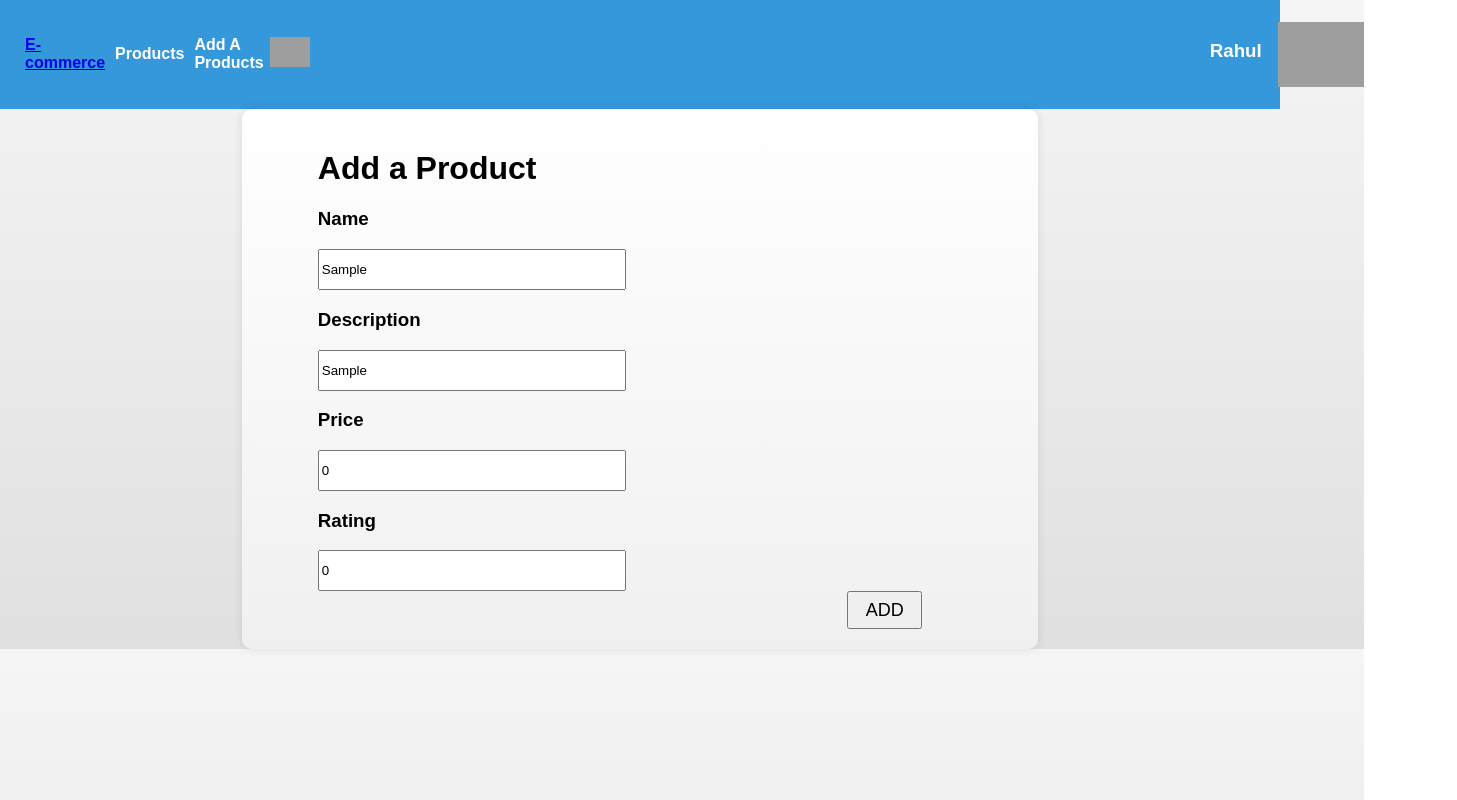
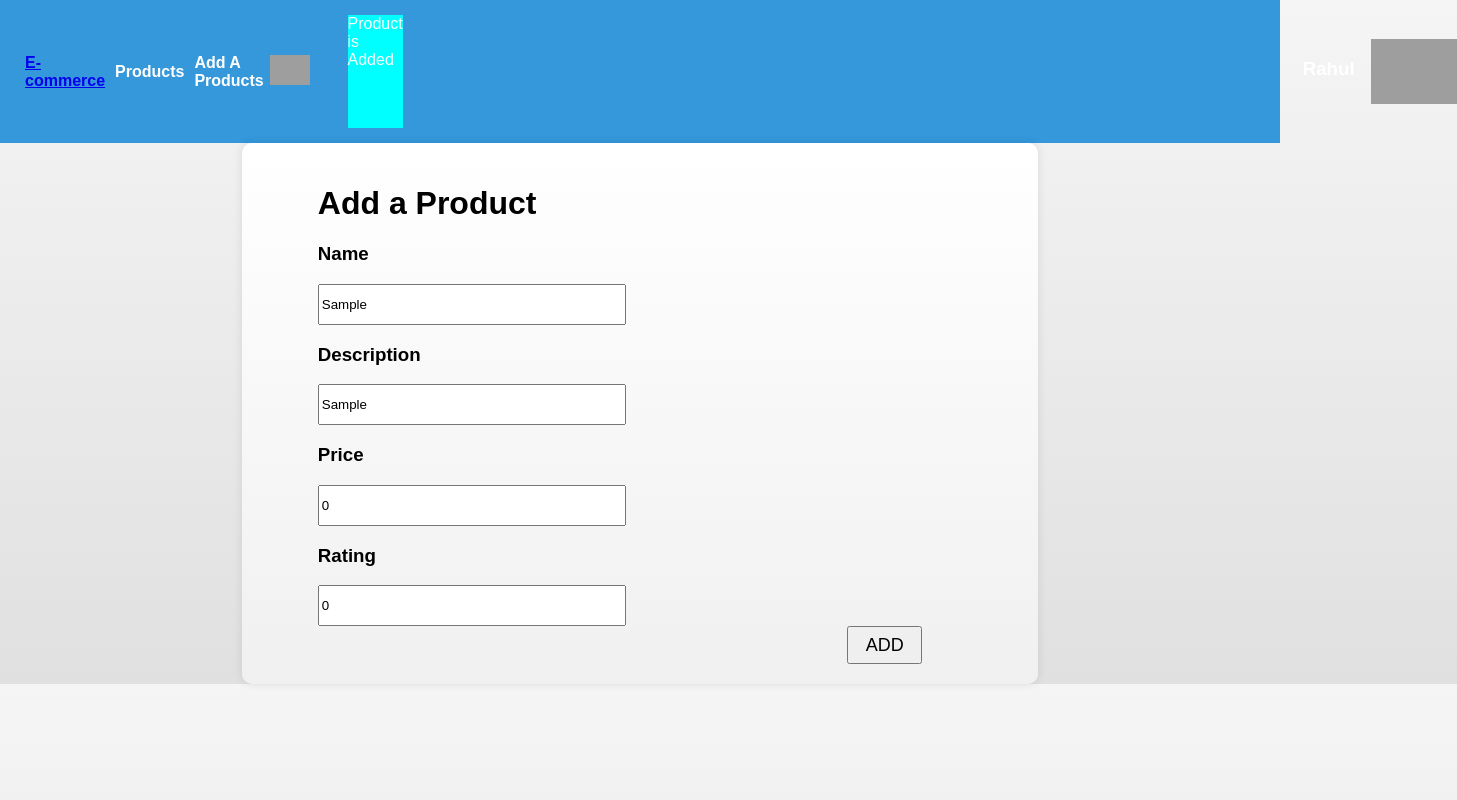
Before and after one commit to Rahul4533/e-commerce-react-app, a React (Create React App) app: page /add in a window 1280 px wide. Both pictures are taken after typing "Sample", "Sample" into the empty fields and a click on the button "ADD". Shown: the whole page, 1457 px wide, since content can reach past the window. Built offline with nearby package versions, Linux system fonts and the light colour scheme; grey boxes are pictures that could not be loaded.

Commit message:
Added Search Function

```diff
--- a/src/comonents/Home/home.js
+++ b/src/comonents/Home/home.js
@@ -8,8 +8,26 @@ export default function Home() {
 
   const dispatch = useDispatch();
   const Item = useSelector((state) => state.productsReducer.data);
+  const [searchdata,setSearchdata]=useState("");
+  const [Products, setProducts] = useState([]);
 
-  const [Products, setProducts] = useState([]);
+
+
+   //Search Function To Filter the Result based on the User Input
+
+   function searchProduct() {
+  const FilterProducts=  Item.filter((product) =>
+    product.category.toLowerCase().includes(searchdata.toLowerCase())
+  );
+
+     setProducts(FilterProducts);
+   }
+
+
+
+
+
+
   useEffect(() => {
     // fetch data
     async function FetchData() {
@@ -27,11 +45,17 @@ export default function Home() {
     }
 
     FetchData().then((data)=>{setProducts(data)});
-  }, []);
+  }, [searchdata]);
   dispatch(productsActions.products(Products));
   console.log(Item);
   return (
     <>
+      <div className="search">
+        <input type="text" placeholder="Search"
+        value={searchdata} onChange={(e)=>setSearchdata(e.target.value)}
+        />
+        <button onClick={searchProduct}>Search</button>
+      </div>
       <div>
         {Item.map((products, i) => {
           return (
--- a/src/comonents/NavBar/navbar.css
+++ b/src/comonents/NavBar/navbar.css
@@ -5,7 +5,6 @@
   display: flex;
   justify-content: space-between;
   align-items: center;
-
 
 }
 .nav-bar h4{
@@ -38,3 +37,11 @@
     content: attr(title);
     visibility: visible;
 }
+.alert{
+    height: 3cm;
+    width: 60%;
+    background-color: aqua;
+    margin-left: 1cm;
+    align-items: center;
+
+}
--- a/src/comonents/NavBar/navbar.js
+++ b/src/comonents/NavBar/navbar.js
@@ -1,6 +1,18 @@
+/* eslint-disable no-unused-expressions */
+
 import "./navbar.css";
 import { Link, Outlet } from "react-router-dom";
+import { useSelector,useDispatch } from "react-redux";
+import  {notificationAction, Reducers}  from "../../redux/reducers/notification";
 export function Navbar() {
+  const message=useSelector((state)=>state.Reducers.message);
+  const dispatch=useDispatch();
+if(message){
+  setTimeout(()=>{
+    dispatch(notificationAction.reset());
+  },3000)
+}
+
   return (
     <>
     <div className="nav-bar">
@@ -8,6 +20,11 @@ export function Navbar() {
       <h4>Products</h4>
       <h4>Add A Products</h4>
      <Link to={"/add"}> <img  src="https://cdn-icons-png.flaticon.com/128/12484/12484424.png"  alt="Add Button"/> </Link>
+     {message && (
+        <div className="alert">
+          {message}
+        </div>
+      )}
       <div className="user">
       <h3>{"Rahul"}</h3>
         <img src="https://cdn-icons-png.flaticon.com/128/3135/3135715.png" alt="User" title="User"/>
--- a/src/redux/reducers/notification.js
+++ b/src/redux/reducers/notification.js
@@ -1,14 +1,17 @@
 import { createSlice } from "@reduxjs/toolkit";
 import { productsActions } from "./productsreducer";
 
+
+const initialState={
+    message: "",
+}
+
   const  notifySlice=createSlice({
     name:"Notify",
-    initialState:{
-        message: ""
-    },
+    initialState,
     reducers:{
-       Add :(state,action)=>{
-              state.message="Products Added SuucessFully"
+         reset :(state,action)=>{
+              state.message="";
        }
     },
     extraReducers: (builder)=>{
@@ -17,5 +20,5 @@ import { productsActions } from "./productsreducer";
 
 })
 
-export  const notifictionReducers=notifySlice.reducer;
+export  const Reducers=notifySlice.reducer;
 export const notificationAction=notifySlice.actions;
--- a/src/redux/store/store.js
+++ b/src/redux/store/store.js
@@ -1,7 +1,9 @@
 import { configureStore } from "@reduxjs/toolkit";
 import { productsReducer } from "../reducers/productsreducer";
+import { Reducers } from "../reducers/notification";
 export const store=configureStore({
     reducer:{
-          productsReducer
+          productsReducer,
+          Reducers
     }
 })
```
